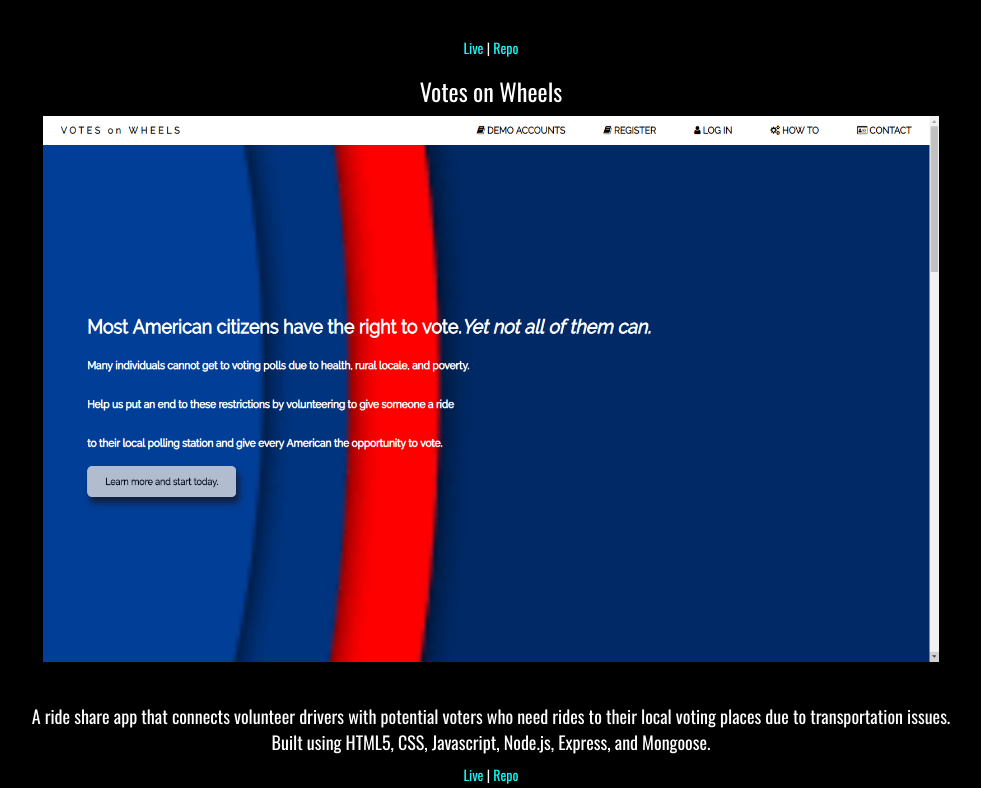
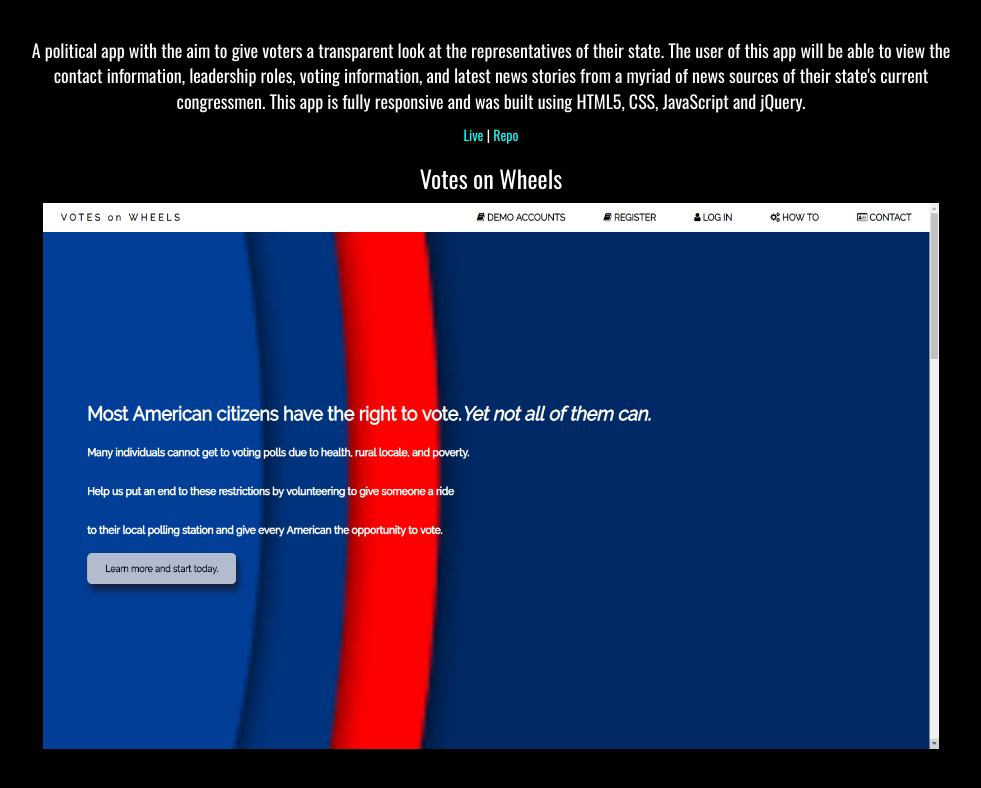
Before and after one commit to jessmichaud488/portfolio-old, a website: page index.html in a window 1280 px wide. Shown: the part 1293-2081 px from the top of the page, without its empty margins (149-1130 px from the left). Drawn offline with nearby package versions, Linux system fonts and the light colour scheme.

Commit message:
updated HTML

```diff
--- a/index.html
+++ b/index.html
@@ -41,6 +41,7 @@
             <h2>PORTFOLIO</h2>
             <h3>Rank and File</h3>
             <a href="https://jessmichaud488.github.io/RankandFile/"><img class="image" src="../Images/RankandFileHomepage.png" alt="Rank and File Project Homepage"></a>
+            <p>A political app with the aim to give voters a transparent look at the representatives of their state. The user of this app will be able to view the contact information, leadership roles, voting information, and latest news stories from a myriad of news sources of their state's current congressmen. This app is fully responsive and was built using HTML5, CSS, JavaScript and jQuery.</p>
             <a href="https://jessmichaud488.github.io/RankandFile/" id="live-link">Live</a>  |   <a href="https://github.com/jessmichaud488/RankandFile" id="repo-link">Repo</a>
 
             <h3>Votes on Wheels</h3>
```
